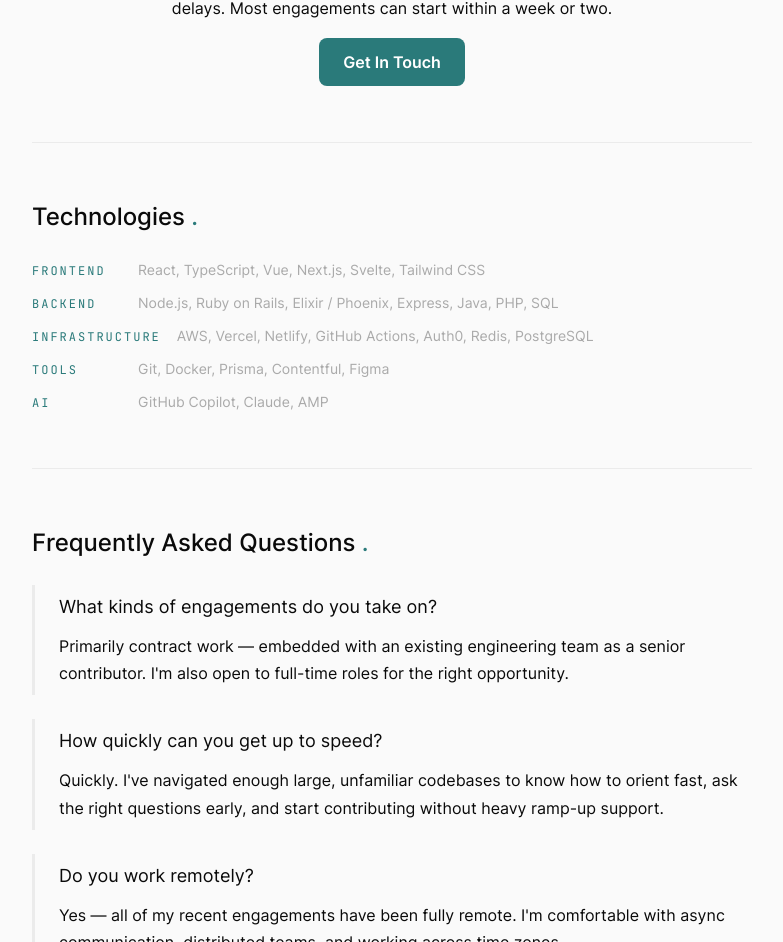
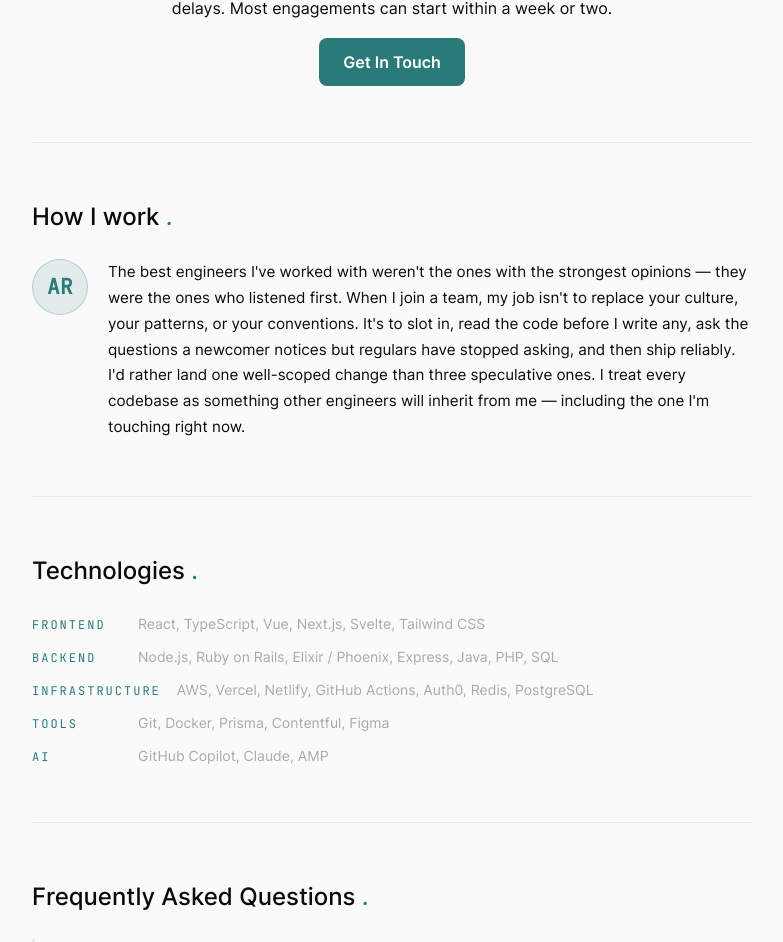
Before and after one commit to aaddaamm/dotcom, a SvelteKit app: page /hire in a window 1280 px wide. Shown: the part 1493-2435 px from the top of the page, without its empty margins (248-1031 px from the left). Built offline with nearby package versions, Linux system fonts and the light colour scheme.

Commit message:
feat(hire): add philosophy section with headshot placeholder
Inserts between Services and Technologies. Heading + accent-dot matches existing section pattern. Headshot component renders AR initials until a real photo is supplied.

```diff
--- /dev/null
+++ b/src/components/philosophy-section.svelte
@@ -0,0 +1,38 @@
+<script lang="ts">
+	import Headshot from './headshot.svelte';
+	import { philosophy } from '$lib/copy';
+</script>
+
+<section aria-labelledby="philosophy-heading" class="py-14 section-border">
+	<h2 id="philosophy-heading" class="section-heading mb-8">
+		{philosophy.heading}
+		<span class="accent-dot" aria-hidden="true">.</span>
+	</h2>
+	<div class="philosophy-body">
+		<Headshot size={56} />
+		<p class="philosophy-text">{philosophy.body}</p>
+	</div>
+</section>
+
+<style>
+	.philosophy-body {
+		display: flex;
+		flex-direction: column;
+		gap: 16px;
+		align-items: flex-start;
+	}
+
+	.philosophy-text {
+		font-size: 0.95rem;
+		line-height: 1.7;
+		color: var(--color-text);
+	}
+
+	@media (min-width: 640px) {
+		.philosophy-body {
+			flex-direction: row;
+			gap: 20px;
+			align-items: flex-start;
+		}
+	}
+</style>
--- a/src/routes/hire/+page.svelte
+++ b/src/routes/hire/+page.svelte
@@ -2,6 +2,7 @@
 	import SeoHead from '../../components/seo-head.svelte';
 	import PageHeader from '../../components/page-header.svelte';
 	import ServicesSection from '../../components/services-section.svelte';
+	import PhilosophySection from '../../components/philosophy-section.svelte';
 	import FaqSection from '../../components/faq-section.svelte';
 	import { techStack, faqItems } from '$lib/copy';
 	import { jsonLd, breadcrumbList } from '$lib/utils';
@@ -43,6 +44,8 @@
 	/>
 
 	<ServicesSection />
+
+	<PhilosophySection />
 
 	<section aria-labelledby="stack-heading" class="py-14 section-border">
 		<h2 id="stack-heading" class="section-heading">
```
